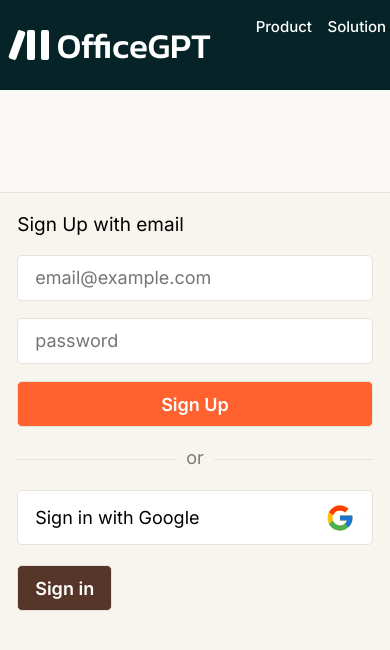
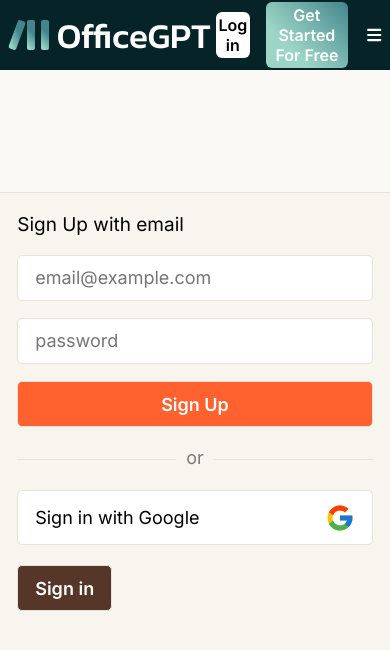
Before and after one commit to rishijha10/pdf-AI, a React (Create React App) app: page /auth in a window 390 px wide. Shown: the top 650 px of the page. Built offline with nearby package versions, Linux system fonts and the light colour scheme; no server answers; a web font is replaced by a local one.

Commit message:
dropdown added

```diff
--- a/src/components/general-components/Footer.js
+++ b/src/components/general-components/Footer.js
@@ -31,7 +31,7 @@
             </div>
             <div className={classes.two}>
                 <hr className={classes.line2}></hr>
-                <p> &copy;2023 OfficeGPT. All rights reserved.</p>
+                <p> &copy; 2023 OfficeGPT. All rights reserved.</p>
             </div>
         </div>
     </div>
--- a/src/components/general-components/Footer.module.css
+++ b/src/components/general-components/Footer.module.css
@@ -61,19 +61,13 @@
     text-align: center;
 }
 .logo {
-    /* margin: 0 5px; */
     font-family: Kanit;
     font-weight: 500;
     font-size: 35px;
-    width: 6%;
     display: flex;
     align-items: center;
     justify-content: flex-end;
 
-    /* background-color: white; */
-    /* width: 50px;
-    height: 50px;
-    border-radius: 50%; */
   }
 
   .first,
--- a/src/components/general-components/MainNavigation.js
+++ b/src/components/general-components/MainNavigation.js
@@ -4,10 +4,17 @@
 import { MainContext } from "../../store/MainContext";
 import { signOut } from "firebase/auth";
 import { auth } from "../../firebase/firebase";
-
+import { HiMenu } from "react-icons/hi";
+import { RxCross2 } from "react-icons/rx";
 const MainNavigation = () => {
   const [scrollPosition, setScrollPosition] = useState(0);
-
+  const [isOpen, setIsOpen] = useState(false);
+  function hamburgerHandler() {
+    setIsOpen(true);
+  }
+  function crossHandler() {
+    setIsOpen(false);
+  }
   useEffect(() => {
     const handleScroll = () => {
       setScrollPosition(window.scrollY);
@@ -82,6 +89,43 @@
               </NavLink>
             </>
           )}
+          <HiMenu className={styles.hamburgerIcon} onClick={hamburgerHandler} />
+
+          {isOpen && (
+            <div
+              className={styles.dropDown}
+              data-aos="fade-down"
+              data-aos-duration="400"
+              data-aos-once="true"
+              data-aos-easing="ease-in-out"
+            >
+              <div className={styles.dropInnercontainer}>
+                <div className={styles.cross}>
+                  <div className={styles.logo_full}>
+                    <section className={styles.logo}>
+                      <div className={styles.first}></div>
+                      <div className={styles.second}></div>
+                      <div className={styles.third}></div>
+                    </section>
+                    <p>OfficeGPT</p>
+                  </div>
+                  <RxCross2
+                    className={styles.closeMenu}
+                    onClick={crossHandler}
+                  />
+                </div>
+
+                <div className={styles.menuList}>
+                  {/* <RxCross2 className={styles.closeMenu}/> */}
+                  <li>Product</li>
+                  <li>Solution</li>
+                  <li>Pricing</li>
+                  <li>Resources</li>
+                  <li>Partners</li>
+                </div>
+              </div>
+            </div>
+          )}
         </section>
       </div>
     </div>
--- a/src/components/general-components/MainNavigation.module.css
+++ b/src/components/general-components/MainNavigation.module.css
@@ -95,15 +95,8 @@
   font-weight: 500;
   font-size: 35px;
   color: #062427;
-  /* background: -webkit-linear-gradient(
-    rgb(43, 105, 111) 40%,
-    rgba(156, 213, 197, 1) 90%
-  );
-  -webkit-background-clip: text;
-  -webkit-text-fill-color: transparent; */
 }
 .trial {
-  /* background-color: #062427; */
   background: rgb(67, 134, 141);
   background: linear-gradient(
     225deg,
@@ -111,3 +104,117 @@
     rgba(156, 213, 197, 1) 90%
   );
 }
+
+.hamburgerIcon {
+  display: none;
+}
+
+.dropDown .menuList {
+  display: none;
+}
+.cross {
+  display: none;
+}
+/* ------------- mediaqueries--------------------
+ --------------------------------------------------------------- */
+
+@media (max-width: 1100px) {
+  .hamburgerIcon {
+    display: block;
+    font-size: 40px;
+  }
+  .navButtons button {
+    margin: 0;
+  }
+  .vibrant {
+    margin: 0 15px;
+  }
+  .navButtons {
+    gap: 16px;
+  }
+  .navLinks {
+    display: none;
+  }
+  .dropDown .menuList {
+    display: block;
+  }
+  .dropDown {
+    background-color: #fff;
+    position: fixed;
+    top: 0%;
+    left: 0;
+    /* height: 50vh; */
+    width: 100%;
+  }
+  .dropInnercontainer {
+    padding: 16px 20px 0px 20px;
+  }
+  .menuList {
+    text-align: left;
+    display: flex;
+    padding: 15px 0px ;
+  }
+  .menuList li {
+    list-style: none;
+    color: black;
+    padding: 12px 0px;
+    font-size: 18px;
+    font-weight: 500;
+    font-family: Inter;
+  }
+  .cross {
+    display: flex;
+    justify-content: space-between;
+    align-items: center;
+  }
+  .closeMenu {
+    font-size: 35px;
+    font-weight: 600;
+    color: #062427;
+    text-align: right;
+  }
+  .logo_full {
+    display: flex;
+    justify-content: center;
+    align-items: center;
+    gap: 10px;
+  }
+  .logo {
+    font-family: Kanit;
+    font-weight: 500;
+    font-size: 35px;
+    display: flex;
+    align-items: center;
+  }
+
+  .first,
+  .second,
+  .third {
+    width: 8px;
+    height: 30px;
+    background: rgb(67, 134, 141);
+    background: linear-gradient(
+      225deg,
+      rgba(67, 134, 141, 1) 40%,
+      rgba(156, 213, 197, 1) 90%
+    );
+    margin: 0 3px;
+    border-radius: 2px;
+  }
+  .first {
+    transform: rotate(20deg);
+  }
+
+  .logo_full p {
+    color: white;
+    text-align: center;
+    display: flex;
+    flex-direction: column;
+    gap: 2rem;
+    margin: 0;
+    font-family: Kanit;
+    font-size: 35px;
+    font-weight: 500;
+    color: #062427;
+  }
+}
```
Also changed, not shown: 1 other file (tests, documents, lock files or other folders).
